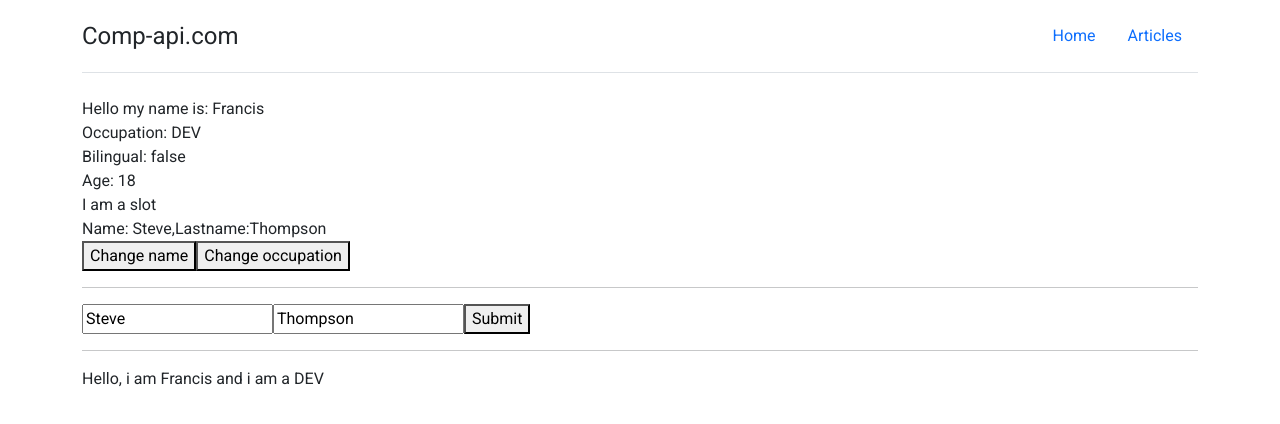
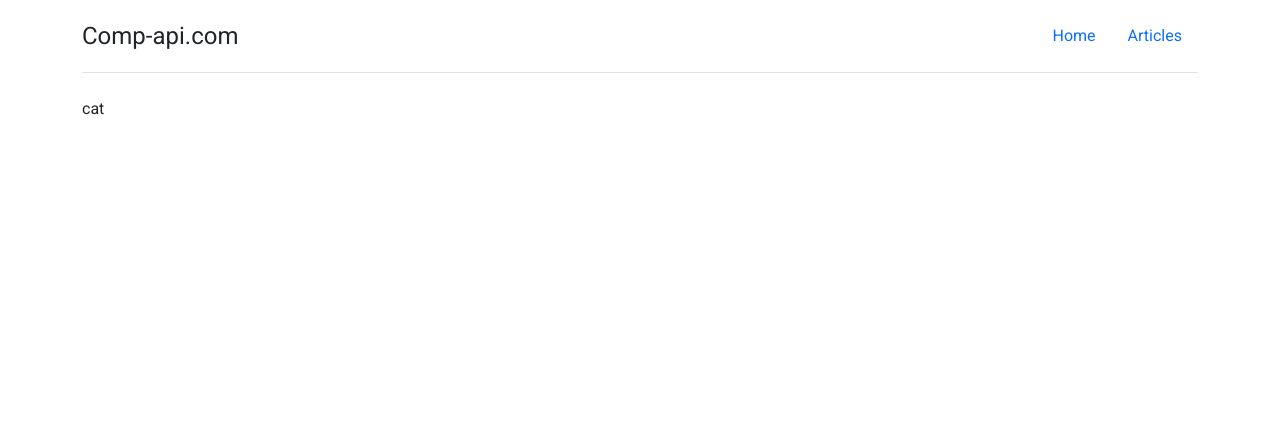
Before and after one commit to ferlobo1985/VUEJS3-composition-api, a Vue app: page / in a window 1280 px wide. Shown: the top 424 px of the page. Built offline with nearby package versions, Linux system fonts and the light colour scheme.

Commit message:
10-More on REF

```diff
--- a/src/components/Home/index.vue
+++ b/src/components/Home/index.vue
@@ -1,95 +1,60 @@
 <template>
     <div>
-        <app-user :user="user" required="yes" @saySomething="fromEmit">
-            <div>I am a slot</div>
-        </app-user>
-        <button @click="changeName('SOME ARG',$event)">Change name</button>
-        <button @click="changeOccupation('GAMER')">Change occupation</button>
-
-        <hr/>
-
-        <form @submit="submitForm">
-            <input type="text" v-model="form.name"/>
-            <input type="text" v-model="form.lastname"/>
-            <button type="submit">Submit</button>
-        </form>
-
-        <hr/>
-        <div>
-            {{ message }}
-        </div>
+        {{ animal.type }}
     </div>
 </template>
 
 
 <script>
      /* eslint-disable */
-    import appUser from './user.vue';
-    import { ref, computed, watch, reactive, provide, readonly } from 'vue';
+    import { ref, unref, reactive, toRef, toRefs, isRef, shallowRef  } from 'vue';
 
     export default {
-        components:{
-            appUser
-        },
         setup(){
-            const toProvide = 'Some data to provide';
-            const form = reactive({
-                name:'Steve',
-                lastname:'Thompson'
-            });
+            const animal = shallowRef({type:'dog'});
 
-            const user = reactive({
-                age:18,
-                name:'Francis',
-                occupation:'DEV',
-                bilingual:false
-            });
+            setTimeout(()=>{
+                animal.value = {type:'cat'};
+                console.log(animal.value.type);
+            },2000)
 
-            /// PROVIDE
-            provide('data',toProvide);
-            provide('formData',readonly(form));
-            provide('mutateForm',mutateForm)
-
-            /// FUNCTIONS
-            function changeName(arg1, event){
-                user.name = 'Ronald';
-            }
-            function mutateForm(value){
-                form.name = value
-            }
-            const changeOccupation = (arg) => {
-                user.occupation = arg;
-            }
-            const submitForm = (e) =>{
-                e.preventDefault();
-                //console.log(form);
-            }
-            const fromEmit = (arg) => {
-                console.log('FROM EMMIT !!',arg)
+            return{
+                animal
             }
 
 
+            // let dog = 'Scrappy';
 
-            // COMPUTED
-            const message = computed(()=>{
-                return `Hello, i am ${user.name} and i am a ${user.occupation}`
-            });
+            // if(!isRef(dog)){
+            //    dog = ref(dog);
+            // }
+            // console.log(dog)
 
-            /// WATCH
-            watch(user,(newUser,oldUser)=>{
-                // console.log(newUser,'NEW');
-                // console.log(oldUser,'OLD');
-            });
 
-            return {
-                user,
-                form,
-                submitForm,
-                changeName,
-                changeOccupation,
-                message,
-                fromEmit
-            }
+
+            // const car = reactive({
+            //     color:'Red',
+            //     year: 1985
+            // });
+
+
+            // const carToRefs = toRefs(car);
+            // console.log(carToRefs.color.value);
+            // console.log(carToRefs.year.value);
+
+
+            // carToRefs.year.value++;
+            // console.log(car.year)
+
+            // const carYearToRef = toRef(car,'year');
+            // console.log(carYearToRef.value);
+
+            // car.year++
+            // console.log(carYearToRef.value);
+
+            // carYearToRef.value++;
+            // console.log(car.year);
+
         }
     }
 </script>
```
